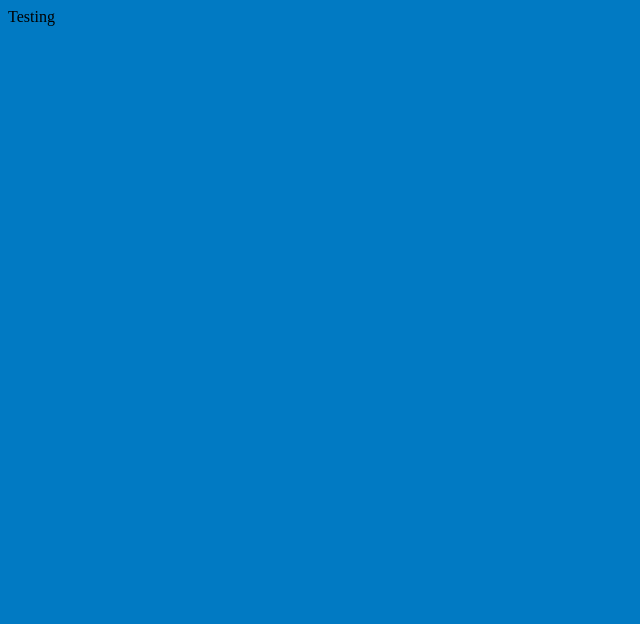
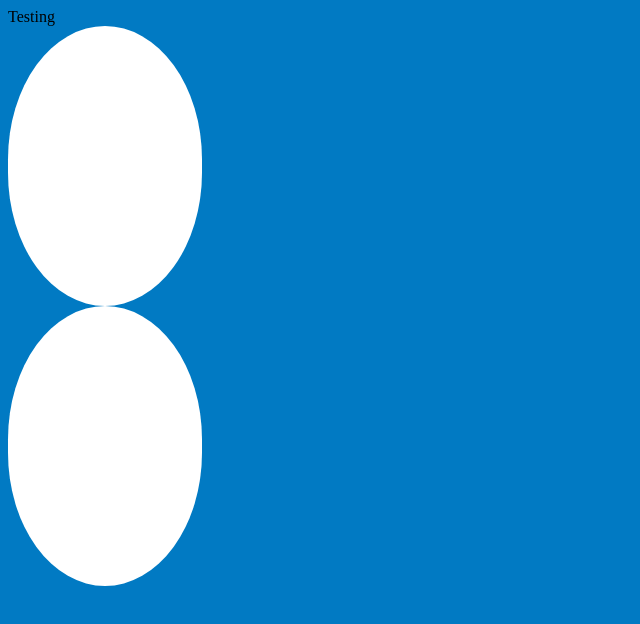
Before and after one commit to Chris-L-Tran/logos, a plain HTML site: page adidas/index.html in a window 1280 px wide. Shown: the whole page, without its empty margins (0-640 px from the left). Drawn offline with Linux system fonts and the light colour scheme.

Commit message:
set up styling for leaf

```diff
--- a/adidas/styles.css
+++ b/adidas/styles.css
@@ -1,3 +1,13 @@
 body, #adidas, #adidas .stripes {
     background: #017ac3;
 }
+
+#adidas .leaf-t1,
+#adidas .leaf-t2 {
+    background: #fff;
+    border-radius: 204px/280px;
+    clip: rect(18px 43px 255px 0px);
+    height: 280px;
+    top: -68px;
+    width: 194px;
+}
```
